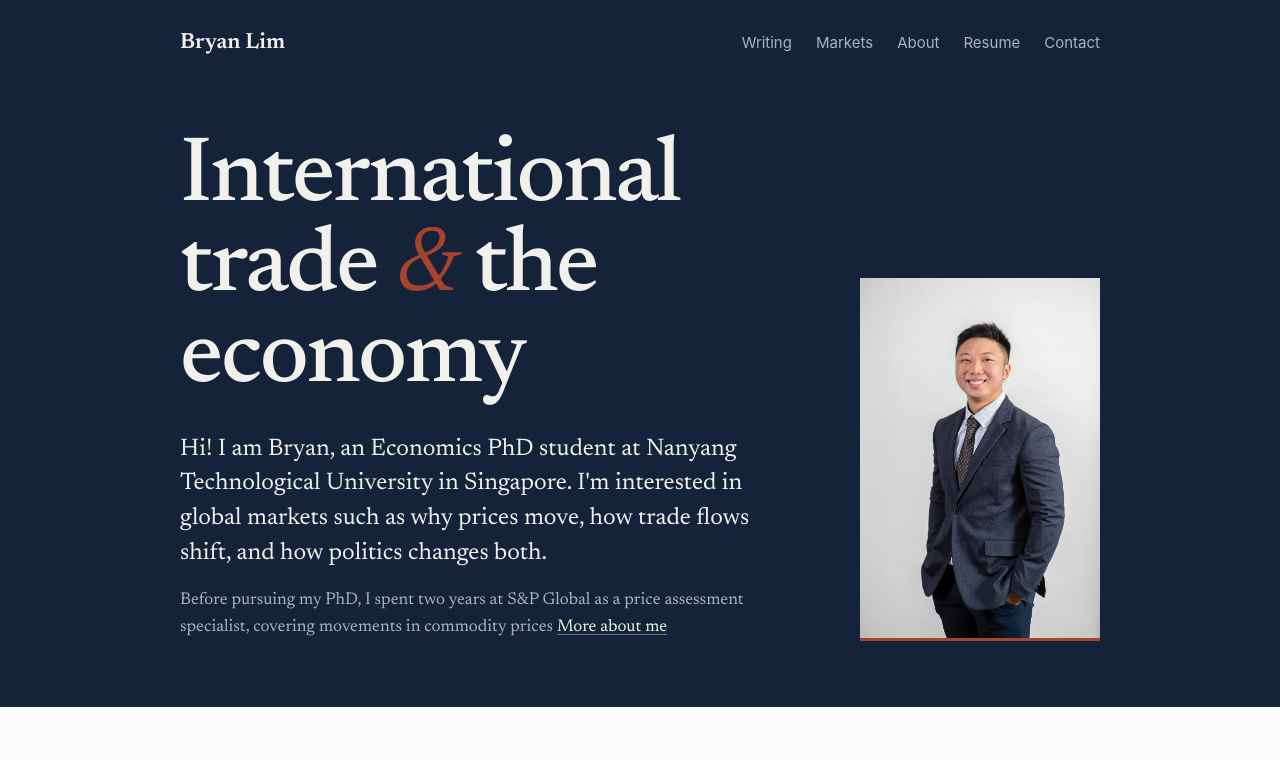
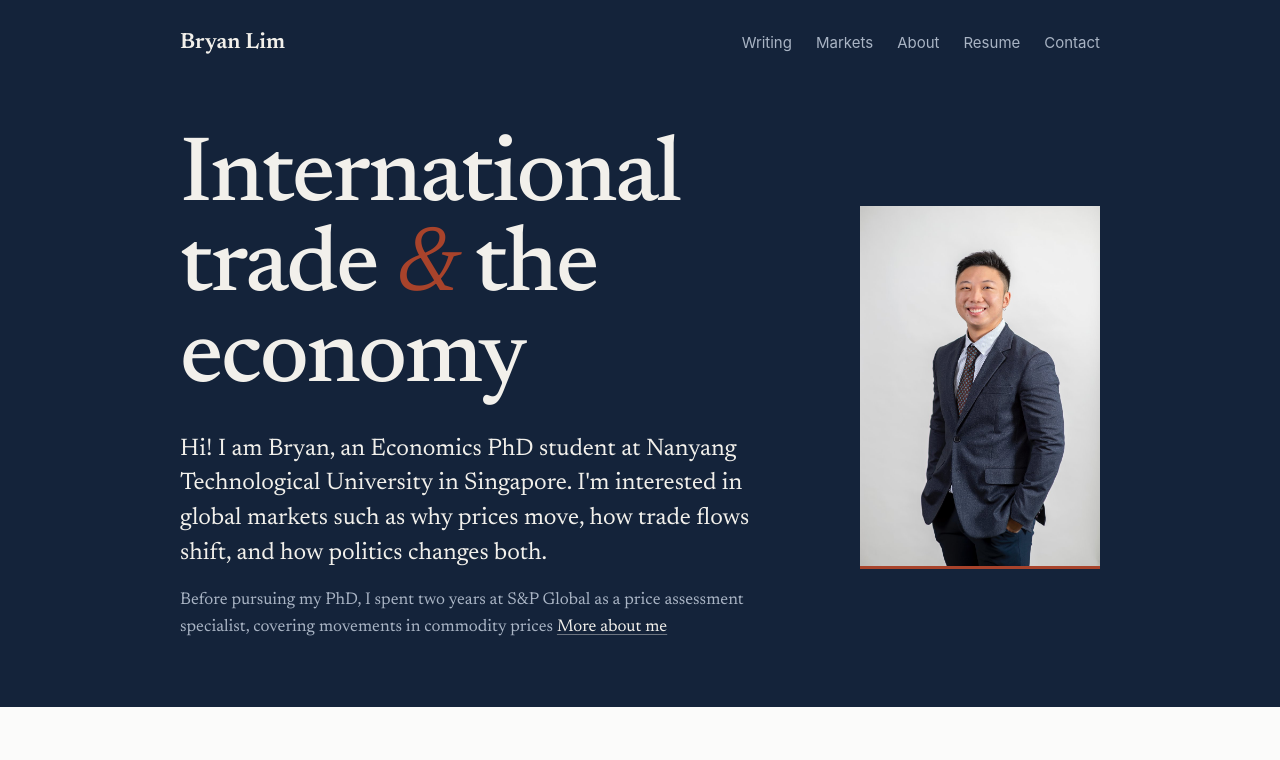
Before and after one commit to limzhbryan/limzhbryan.github.io, a plain HTML site: page index.html in a window 1280 px wide. Shown: the top 760 px of the page. Drawn offline with Linux system fonts and the light colour scheme.

Commit message:
Centre the homepage photo against the intro block
Co-Authored-By: Claude Opus 5.5 <noreply@anthropic.com>
Claude-Session: https://claude.ai/code/session_01LUq28MFDsD9XnwFo8BvcTB

```diff
--- a/index.html
+++ b/index.html
@@ -59,7 +59,7 @@ nav a[aria-current="page"] { color: var(--band-ink); box-shadow: inset 0 -2px 0
 .filters a[aria-current="true"] { color: var(--ink); box-shadow: inset 0 -2px 0 var(--accent); }
 .entry .kind { display: block; font-size: 13px; font-weight: 600; color: var(--accent); margin-top: 2px; }
 .hero { display: grid; grid-template-columns: minmax(0, 1fr); gap: 56px; align-items: end; padding-block: 72px 40px; }
-.hero:has(#home-photo:not([hidden])) { grid-template-columns: minmax(0, 1fr) 240px; }
+.hero:has(#home-photo:not([hidden])) { grid-template-columns: minmax(0, 1fr) 240px; align-items: center; }
 .hero > * { min-width: 0; }
 .hero h1 { font-size: clamp(48px, 8vw, 92px); font-weight: 500; letter-spacing: -0.025em; line-height: 0.98; }
 .hero h1 i { color: var(--accent); font-weight: 400; }
```
